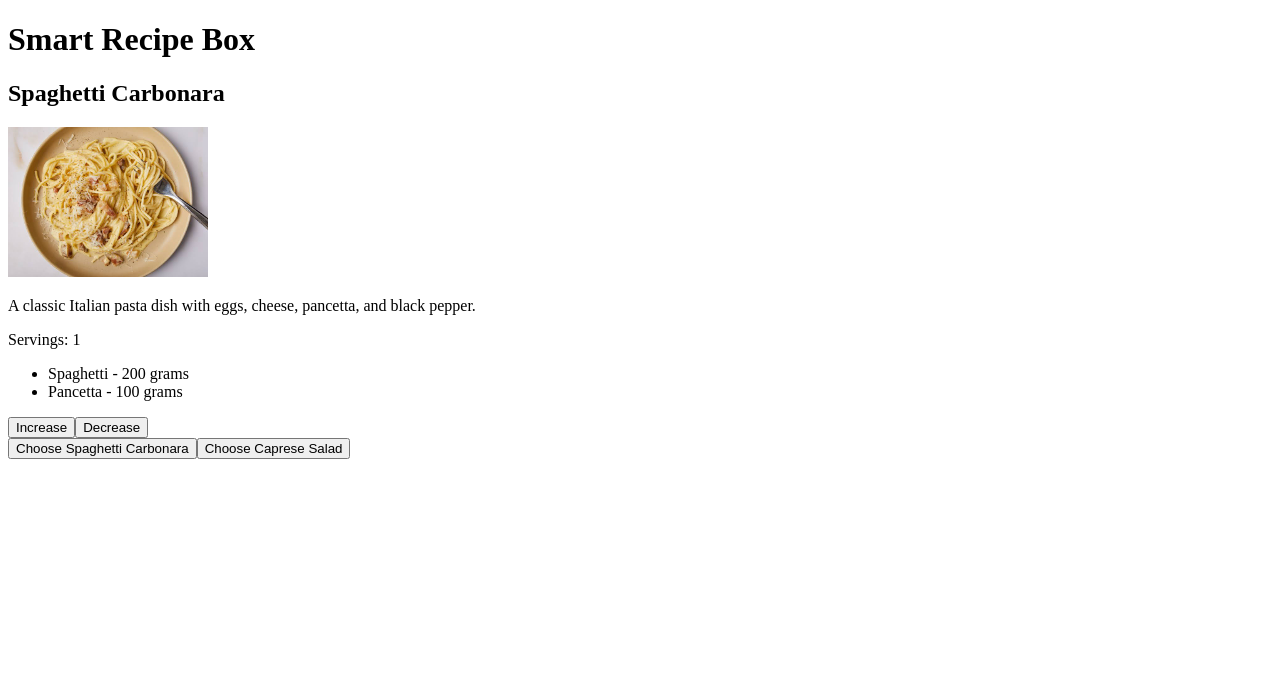
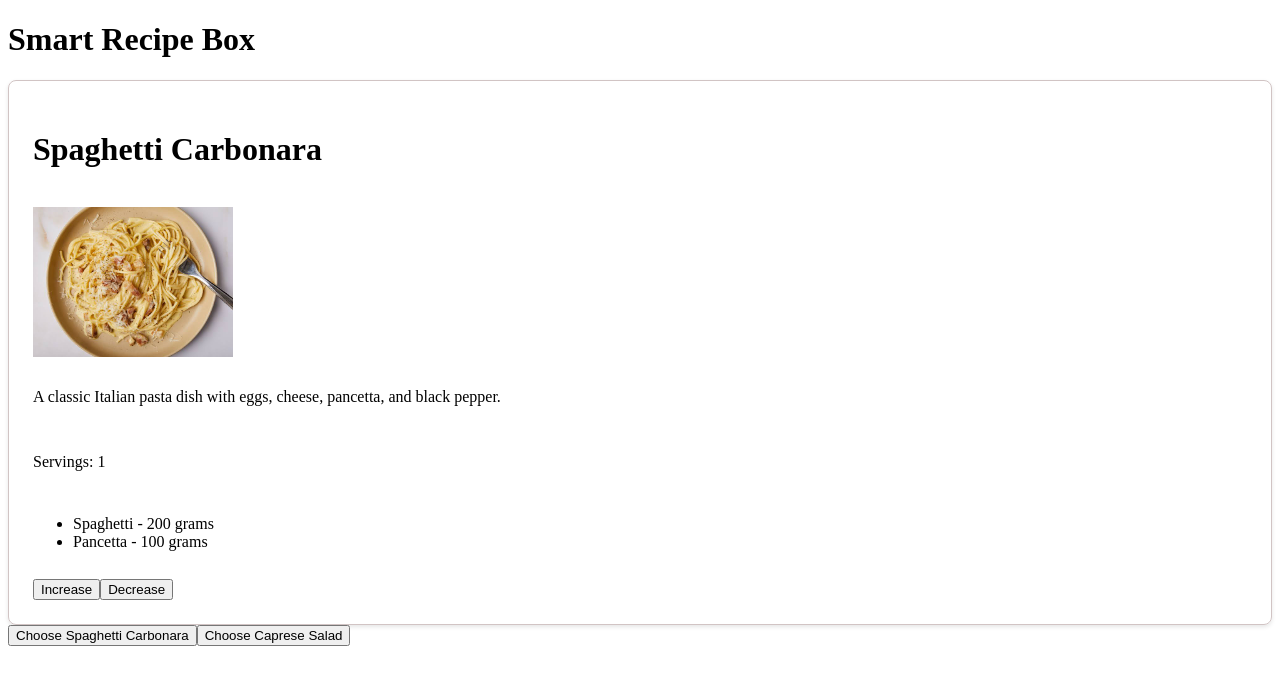
Before and after one commit to captaaint/shotplan, an Angular app: page / in a window 1280 px wide. Shown: the top 684 px of the page. Built offline with nearby package versions, Linux system fonts and the light colour scheme.

Commit message:
feat: enhance RecipeDetails component with card layout and styling

```diff
--- /dev/null
+++ b/src/recipeList/recipedetails.css
@@ -0,0 +1,18 @@
+.card {
+    display: flex;
+    flex-direction: column;
+    gap: 0.75rem;
+    padding: 1.5rem;
+    border: 1px solid #d1c4c4;
+    border-radius: 0.5rem;
+    box-shadow: 0 2px 4px rgba(0, 0, 0, 0.1);
+}
+
+.title {
+    font-size: 2rem;
+    font-weight: 700;
+}
+
+.summary {
+    line-height: 1.5;
+}
--- a/src/recipeList/recipedetails.html
+++ b/src/recipeList/recipedetails.html
@@ -1,7 +1,7 @@
-<div>
-  <h2>{{ recipe().name }}</h2>
+<div class="card">
+  <h2 class="title">{{ recipe().name }}</h2>
   <img [src]="recipe().imageUrl" [alt]="recipe().name" width="200px" height="auto" />
-  <p>{{ recipe().description }}</p>
+  <p class="summary">{{ recipe().description }}</p>
   <p>Servings: {{ servings() }}</p>
   <ul>
     @for (ingredient of ingredients(); track ingredient.name) {
--- a/src/recipeList/recipedetails.ts
+++ b/src/recipeList/recipedetails.ts
@@ -5,10 +5,11 @@ import { IngredientModel } from '../app/models';
 @Component({
   selector: 'recipe-details',
   templateUrl: './recipedetails.html',
+  styleUrl: './recipedetails.css',
   standalone: true,
 })
 export class RecipeDetails {
-  protected readonly recipe = input.required<RecipeModel>();
+recipe = input.required<RecipeModel>();
   protected readonly servings = signal(1);
 
   protected readonly ingredients = computed(() => {
```
